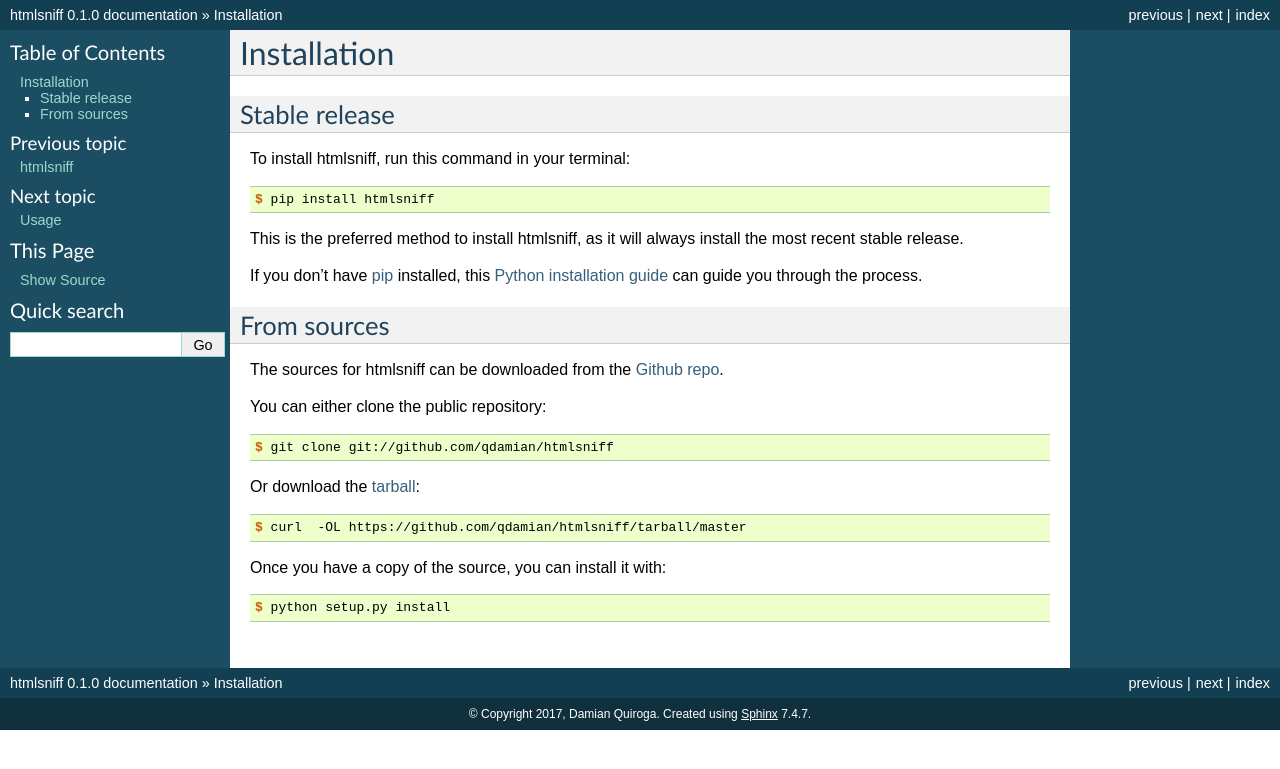
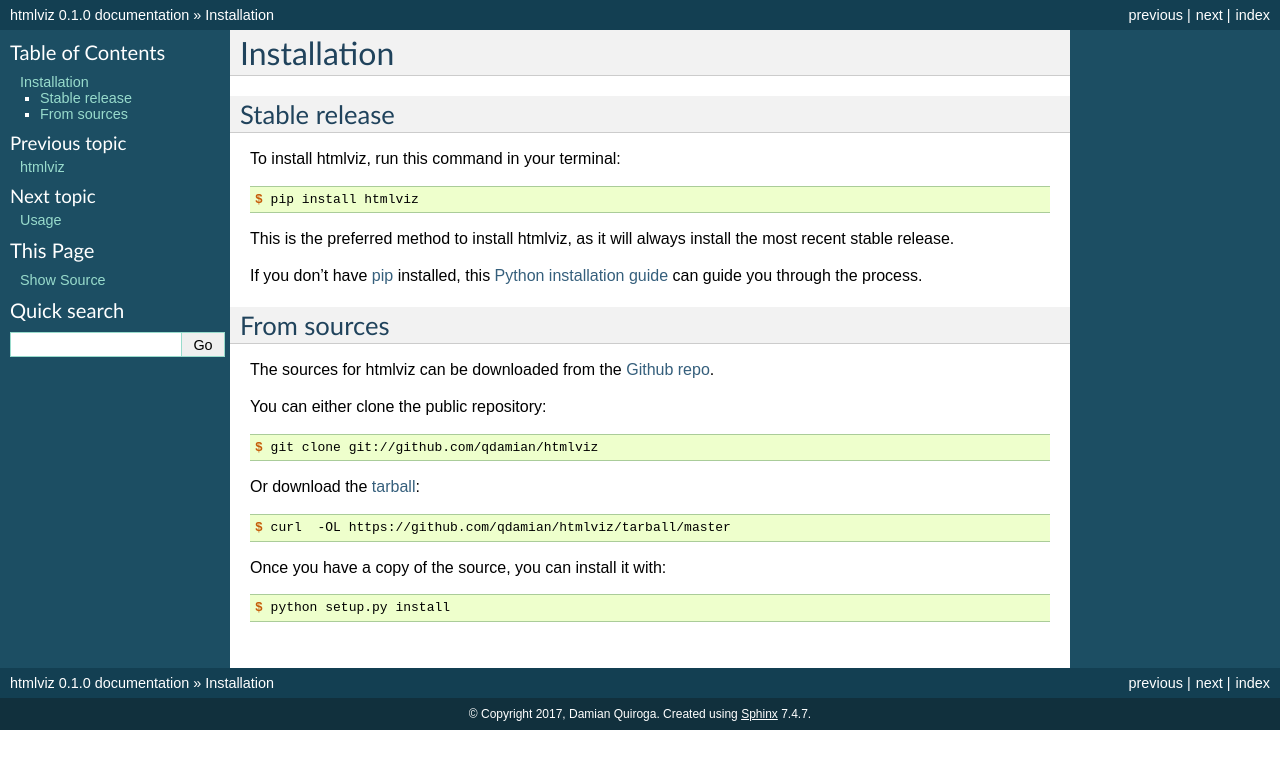
Before and after one commit to qdamian/htmlsniff, a Sphinx documentation site: the page built from docs/installation.rst, in a window 1280 px wide. Shown: the top 769 px of the page. Built offline with Sphinx 7.4.7, drawn with Linux system fonts in a browser that asks for light colours; pages that are not in the unit, such as notebooks, are missing from menus; the version number is read from the project's files by our own code.

Commit message:
rename to htmlviz

```diff
--- a/docs/conf.py
+++ b/docs/conf.py
@@ -1,7 +1,7 @@
 #!/usr/bin/env python
 # -*- coding: utf-8 -*-
 #
-# htmlsniff documentation build configuration file, created by
+# htmlviz documentation build configuration file, created by
 # sphinx-quickstart on Tue Jul  9 22:26:36 2013.
 #
 # This file is execfile()d with the current directory set to its
@@ -31,7 +31,7 @@ project_root = os.path.dirname(cwd)
 # version is used.
 sys.path.insert(0, project_root)
 
-import htmlsniff
+import htmlviz
 
 # -- General configuration ---------------------------------------------
 
@@ -55,7 +55,7 @@ source_suffix = '.rst'
 master_doc = 'index'
 
 # General information about the project.
-project = u'htmlsniff'
+project = u'htmlviz'
 copyright = u"2017, Damian Quiroga"
 
 # The version info for the project you're documenting, acts as replacement
@@ -63,9 +63,9 @@ copyright = u"2017, Damian Quiroga"
 # the built documents.
 #
 # The short X.Y version.
-version = htmlsniff.__version__
+version = htmlviz.__version__
 # The full version, including alpha/beta/rc tags.
-release = htmlsniff.__version__
+release = htmlviz.__version__
 
 # The language for content autogenerated by Sphinx. Refer to documentation
 # for a list of supported languages.
@@ -188,7 +188,7 @@ html_static_path = ['_static']
 #html_file_suffix = None
 
 # Output file base name for HTML help builder.
-htmlhelp_basename = 'htmlsniffdoc'
+htmlhelp_basename = 'htmlvizdoc'
 
 
 # -- Options for LaTeX output ------------------------------------------
@@ -208,8 +208,8 @@ latex_elements = {
 # (source start file, target name, title, author, documentclass
 # [howto/manual]).
 latex_documents = [
-    ('index', 'htmlsniff.tex',
-     u'htmlsniff Documentation',
+    ('index', 'htmlviz.tex',
+     u'htmlviz Documentation',
      u'Damian Quiroga', 'manual'),
 ]
 
@@ -239,8 +239,8 @@ latex_documents = [
 # One entry per manual page. List of tuples
 # (source start file, name, description, authors, manual section).
 man_pages = [
-    ('index', 'htmlsniff',
-     u'htmlsniff Documentation',
+    ('index', 'htmlviz',
+     u'htmlviz Documentation',
      [u'Damian Quiroga'], 1)
 ]
 
@@ -254,10 +254,10 @@ man_pages = [
 # (source start file, target name, title, author,
 #  dir menu entry, description, category)
 texinfo_documents = [
-    ('index', 'htmlsniff',
-     u'htmlsniff Documentation',
+    ('index', 'htmlviz',
+     u'htmlviz Documentation',
      u'Damian Quiroga',
-     'htmlsniff',
+     'htmlviz',
      'One line description of project.',
      'Miscellaneous'),
 ]
--- a/docs/index.rst
+++ b/docs/index.rst
@@ -1,4 +1,4 @@
-Welcome to htmlsniff's documentation!
+Welcome to htmlviz's documentation!
 ======================================
 
 Contents:
--- a/docs/installation.rst
+++ b/docs/installation.rst
@@ -8,13 +8,13 @@ Installation
 Stable release
 --------------
 
-To install htmlsniff, run this command in your terminal:
+To install htmlviz, run this command in your terminal:
 
 .. code-block:: console
 
-    $ pip install htmlsniff
+    $ pip install htmlviz
 
-This is the preferred method to install htmlsniff, as it will always install the most recent stable release.
+This is the preferred method to install htmlviz, as it will always install the most recent stable release.
 
 If you don't have `pip`_ installed, this `Python installation guide`_ can guide
 you through the process.
@@ -26,19 +26,19 @@ you through the process.
 From sources
 ------------
 
-The sources for htmlsniff can be downloaded from the `Github repo`_.
+The sources for htmlviz can be downloaded from the `Github repo`_.
 
 You can either clone the public repository:
 
 .. code-block:: console
 
-    $ git clone git://github.com/qdamian/htmlsniff
+    $ git clone git://github.com/qdamian/htmlviz
 
 Or download the `tarball`_:
 
 .. code-block:: console
 
-    $ curl  -OL https://github.com/qdamian/htmlsniff/tarball/master
+    $ curl  -OL https://github.com/qdamian/htmlviz/tarball/master
 
 Once you have a copy of the source, you can install it with:
 
@@ -47,5 +47,5 @@ Once you have a copy of the source, you can install it with:
     $ python setup.py install
 
 
-.. _Github repo: https://github.com/qdamian/htmlsniff
-.. _tarball: https://github.com/qdamian/htmlsniff/tarball/master
+.. _Github repo: https://github.com/qdamian/htmlviz
+.. _tarball: https://github.com/qdamian/htmlviz/tarball/master
--- a/docs/usage.rst
+++ b/docs/usage.rst
@@ -2,6 +2,6 @@
 Usage
 =====
 
-To use htmlsniff in a project::
+To use htmlviz in a project::
 
-    import htmlsniff
+    import htmlviz
--- a/setup.cfg
+++ b/setup.cfg
@@ -7,7 +7,7 @@ tag = True
 search = version='{current_version}'
 replace = version='{new_version}'
 
-[bumpversion:file:htmlsniff/__init__.py]
+[bumpversion:file:htmlviz/__init__.py]
 search = __version__ = '{current_version}'
 replace = __version__ = '{new_version}'
 
--- a/travis_pypi_setup.py
+++ b/travis_pypi_setup.py
@@ -21,7 +21,7 @@ except:
     from urllib.request import urlopen
 
 
-GITHUB_REPO = 'qdamian/htmlsniff'
+GITHUB_REPO = 'qdamian/htmlviz'
 TRAVIS_CONFIG_FILE = os.path.join(
     os.path.dirname(os.path.abspath(__file__)), '.travis.yml')
 
```
Also changed, not shown: CONTRIBUTING.rst (+12 -12 lines), README.rst (+25 -25 lines), setup.py (+6 -6 lines), .github/ISSUE_TEMPLATE.md, .travis.yml, 5 other files.
